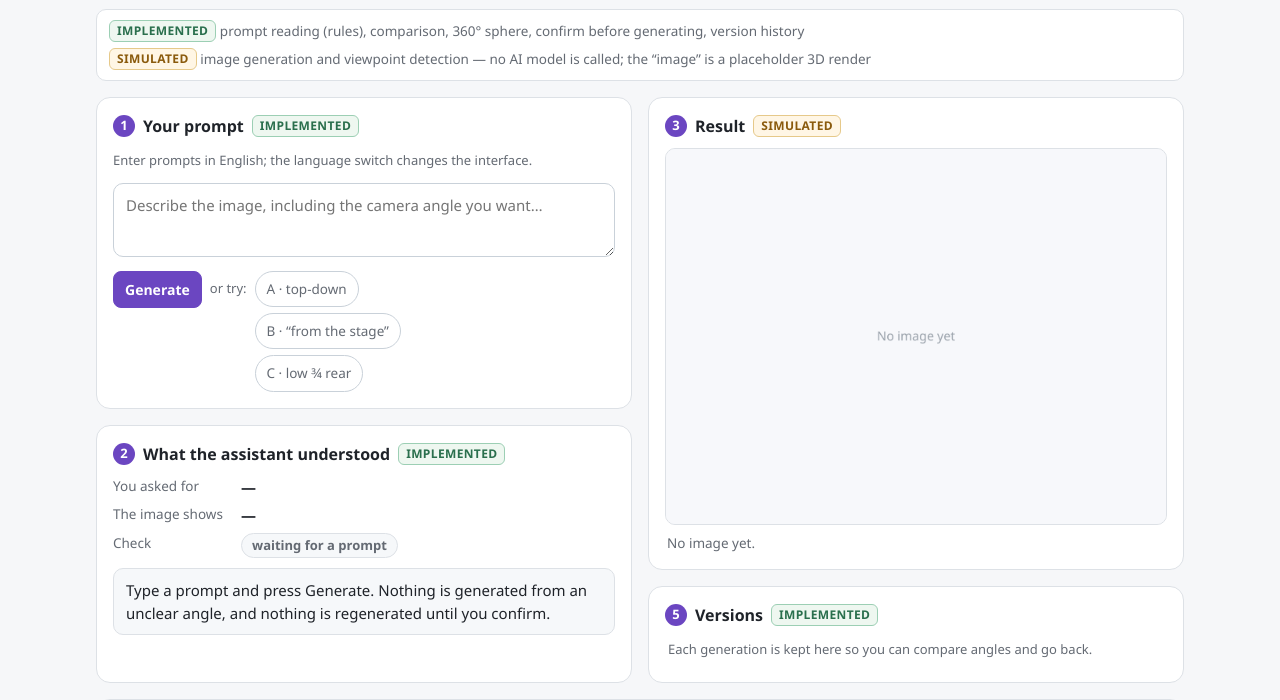
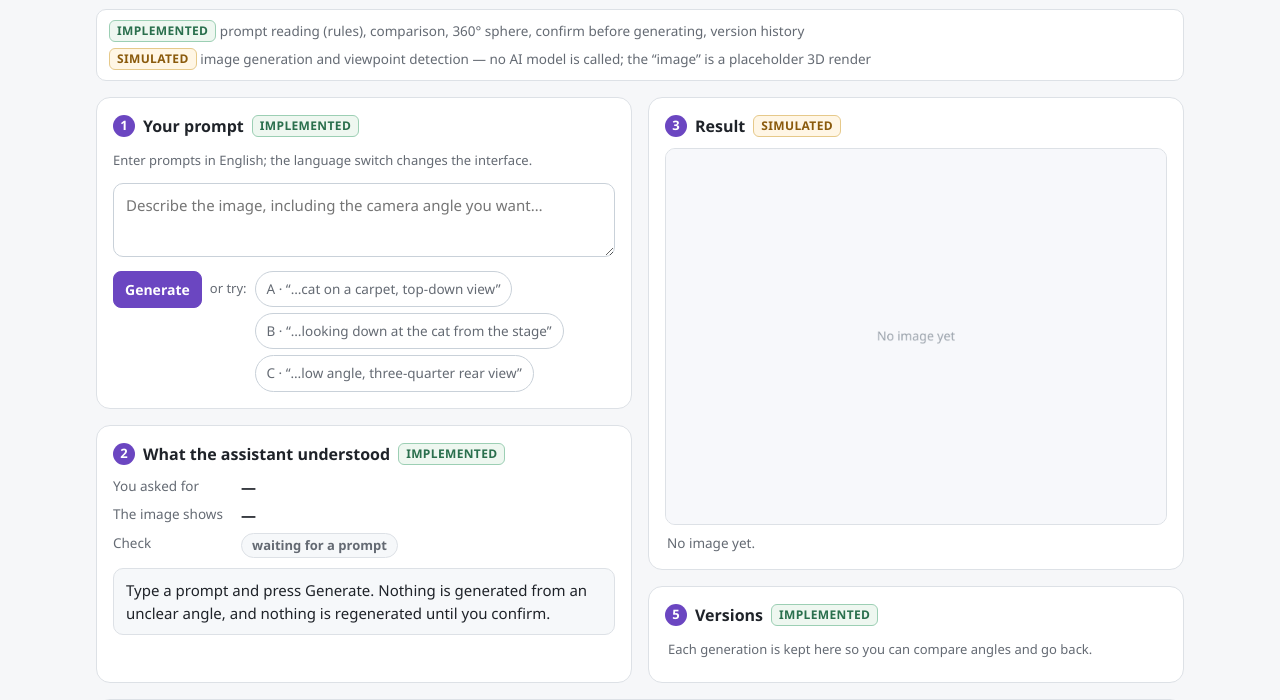
Before and after one commit to ShiSongLin6/viewpoint-assistant, a plain HTML site: page prototype/index.html in a window 1280 px wide. Shown: the part 80-780 px from the top of the page. Drawn offline with Linux system fonts and the light colour scheme.

Commit message:
Restore the full example labels; shorten the version-view message

```diff
--- a/prototype/app.js
+++ b/prototype/app.js
@@ -374,7 +374,7 @@
     renderResult(); renderThumbs();
     setUnderstood({
       kind: v.state, asked: v.asked, shows: esc(angleText(v.detected)) + ' <span class="tag sim">simulated detector</span>',
-      msg: 'Showing <b>version ' + v.n + '</b> (' + esc(V.plain(v.theta, v.phi)) + '). The camera marker is back at this version’s angle; adjust it and confirm to make a new version from here.'
+      msg: 'Showing <b>version ' + v.n + '</b> (' + esc(V.plain(v.theta, v.phi)) + '). The camera is back at this angle; adjust and confirm for a new version.'
     });
   }
 
--- a/prototype/index.html
+++ b/prototype/index.html
@@ -155,9 +155,9 @@
         <button class="primary" id="btnGenerate" style="align-self:flex-start">Generate</button>
         <span class="small" style="align-self:flex-start;margin-top:8px">or try:</span>
         <div class="examples">
-          <button class="chip" data-example="A photorealistic cat sitting on a carpet, top-down view" title="A photorealistic cat sitting on a carpet, top-down view">A · top-down</button>
-          <button class="chip" data-example="Make it look like you're looking down at the cat from the stage" title="Make it look like you're looking down at the cat from the stage">B · “from the stage”</button>
-          <button class="chip" data-example="A product shot of the cat figurine, low angle, three-quarter rear view" title="A product shot of the cat figurine, low angle, three-quarter rear view">C · low ¾ rear</button>
+          <button class="chip" data-example="A photorealistic cat sitting on a carpet, top-down view" title="A photorealistic cat sitting on a carpet, top-down view">A · “…cat on a carpet, top-down view”</button>
+          <button class="chip" data-example="Make it look like you're looking down at the cat from the stage" title="Make it look like you're looking down at the cat from the stage">B · “…looking down at the cat from the stage”</button>
+          <button class="chip" data-example="A product shot of the cat figurine, low angle, three-quarter rear view" title="A product shot of the cat figurine, low angle, three-quarter rear view">C · “…low angle, three-quarter rear view”</button>
         </div>
       </div>
     </section>
--- a/prototype/language.js
+++ b/prototype/language.js
@@ -34,7 +34,7 @@
     ['image generation and viewpoint detection — no AI model is called; the “image” is a placeholder 3D render','图像生成和视角检测为模拟；未调用 AI 模型，图像为三维占位渲染'],
     ['implemented','已实现'],['simulated detector','模拟检测器'],['simulated model','模拟模型'],['simulated','模拟'],
     ['Your prompt','你的提示词'],['Describe the image, including the camera angle you want…','请用英文描述图像和所需相机角度…'],['Prompt','提示词（英文）'],['Generate','生成'],['or try:','或试试：'],
-    ['A · top-down','A · 俯视'],['B · “from the stage”','B · “从舞台上”'],['C · low ¾ rear','C · 低角度 ¾ 后方'],
+    ['A · “…cat on a carpet, top-down view”','A · 地毯上的猫，俯视'],['B · “…looking down at the cat from the stage”','B · 从舞台上往下看猫'],['C · “…low angle, three-quarter rear view”','C · 低角度，四分之三后视'],
     ['What the assistant understood','助手的理解'],['You asked for','你要求的角度'],['The image shows','图像显示的角度'],['Check','核对结果'],['waiting for a prompt','等待输入提示词'],
     ['Type a prompt and press Generate. Nothing is generated from an unclear angle, and nothing is regenerated until you confirm.','输入英文提示词并点击“生成”。角度不明确时会先询问你，重新生成前需要你的确认。'],
     ['Camera sphere','相机球体'],['Adjust camera','调整相机'],['Rotate sphere','旋转球体'],['Reset sphere view','重置球体视图'],['Result','结果'],['No image yet.','暂无图像。'],
@@ -55,7 +55,7 @@
     ['The image matches the angle you asked for.','图像符合你要求的角度。'],['You can still fine-tune on the sphere and confirm to make another version.','仍可在球体上微调，确认后生成新版本。'],['The image is not at the angle you asked for.','图像不符合你要求的角度。'],['It shows','图像显示'],['you asked for','你要求的是'],['I moved the camera marker to','已将相机标记移至'],['on the sphere. Check it, adjust if you like, then confirm. Nothing is regenerated until you do.','。请检查、调整并确认，再重新生成。'],
     ['Detected:','检测结果：'],['earlier image · nothing new generated yet','上一张图像 · 尚未生成新图像'],['✓ matches request','✓ 符合要求'],['✕ not the angle asked for','✕ 角度不符'],['✓ match','✓ 一致'],['✕ mismatch','✕ 不一致'],['waiting','等待'],['mismatch','不一致'],['match','一致'],['ambiguous','角度不明确'],['no viewpoint','未指定视角'],
     ['Still showing the earlier image.','仍显示上一张图像。'],['generated from','生成依据：'],['the text prompt only','仅文字提示词'],['the angle confirmed on the sphere','球体上确认的角度'],['Version','版本'],['from text','来自文字'],['from sphere','来自球体'],['Show version','显示版本'],['Showing','正在显示'],['version','版本'],
-    ['The camera marker is back at this version’s angle; adjust it and confirm to make a new version from here.','相机已返回该版本的角度，可调整并确认以生成新版本。'],['Generated version','已生成版本'],['at the confirmed angle.','，使用已确认角度。'],['The camera parameters were sent with the prompt','相机参数随提示词一起传入'],['Earlier versions stay in the list below; pick one to go back.','旧版本保留在下方列表，点击即可返回。'],['Kept version','已保留版本'],['as it is. The sphere is still available if you change your mind.','。之后仍可在球体上调整角度。'],
+    ['The camera is back at this angle; adjust and confirm for a new version.','相机已返回该版本的角度，可调整并确认以生成新版本。'],['Generated version','已生成版本'],['at the confirmed angle.','，使用已确认角度。'],['The camera parameters were sent with the prompt','相机参数随提示词一起传入'],['Earlier versions stay in the list below; pick one to go back.','旧版本保留在下方列表，点击即可返回。'],['Kept version','已保留版本'],['as it is. The sphere is still available if you change your mind.','。之后仍可在球体上调整角度。'],
     ['confirmed on the sphere → direction θ','球体确认 → 方向 θ'],['from the words','匹配词'],['direction left open','方向未指定'],['height left open','高度未指定'],['direction θ','方向 θ'],['height φ','高度 φ'],['Suggestion selected:','已选择建议：'],['Confirm to generate, or keep adjusting.','确认生成，或继续调整。'],['Shortcut:','快捷角度：'],['Confirm to generate, or fine-tune first.','确认生成，或先微调。'],['Undone: camera back at','已撤销，相机返回'],
     ['top-down view','俯视视角'],['bottom-up view','仰视视角'],['three-quarter rear view','后侧四分之三视角'],['three-quarter front view','前侧四分之三视角'],['front-right','前右侧'],['front-left','前左侧'],['back-right','后右侧'],['back-left','后左侧'],['right side','右侧'],['left side','左侧'],['slightly high angle','略高角度'],['slightly low angle','略低角度'],['high angle','高角度'],['low angle','低角度'],['eye-level','平视'],['top-down','俯视'],['bottom-up','仰视'],['front view','正面视角'],['back view','背面视角'],['view','视角'],['subject','主体'],['selected camera:','已选相机：'],['FRONT','正面'],['BACK','背面'],['RIGHT','右侧'],['LEFT','左侧'],['ABOVE','上方']
   ].sort(function (a,b) { return b[0].length-a[0].length; });
```
Also changed, not shown: docs/a2/screens/A1_prompt.png, docs/a2/screens/A2_understood.png, docs/a2/screens/A3_camera.png, docs/a2/screens/A4_versions.png, docs/a2/screens/B1_prompt.png, docs/a2/screens/B2_understood.png, docs/a2/screens/B3_camera.png, docs/a2/screens/B4_versions.png, docs/a2/screens/C1_prompt.png, docs/a2/screens/C2_understood.png, docs/a2/screens/C3_camera.png, docs/a2/screens/C4_versions.png, docs/a2/storyboard_A_corrected.png, docs/a2/storyboard_B_asked.png, 1 other file.
